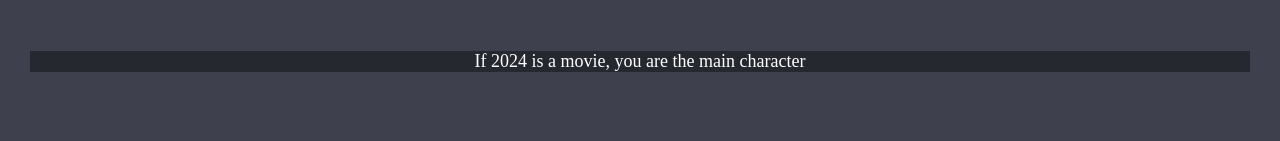
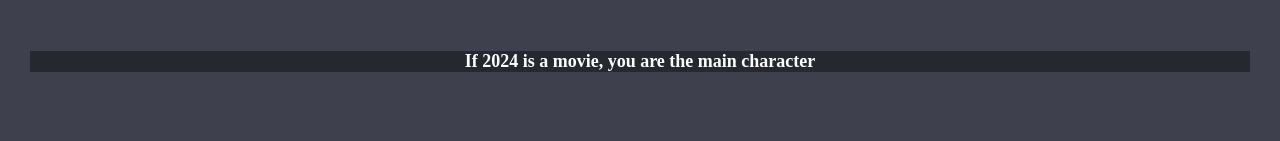
Before and after one commit to tobi-awolaju-21/Queue-wrap, a plain HTML site: page frontend/index.html in a window 1280 px wide. Shown: the part 507-648 px from the top of the page. Drawn offline with nearby package versions, Linux system fonts and the light colour scheme.

Commit message:
bjklnjskz

```diff
--- a/frontend/index.html
+++ b/frontend/index.html
@@ -22,7 +22,7 @@
     </div>
 
     <div class="block">
-        <h2 style="color: rgba(255, 255, 255); background-color: rgba(0, 0, 0, 0.385); font-weight: 300;">If 2024 is a movie, you are the main character</h2>
+        <h2 style="color: rgba(255, 255, 255); background-color: rgba(0, 0, 0, 0.385);">If 2024 is a movie, you are the main character</h2>
 
         <div class="buttonparent">
             <hr class="dashed-divider"></hr>
```
